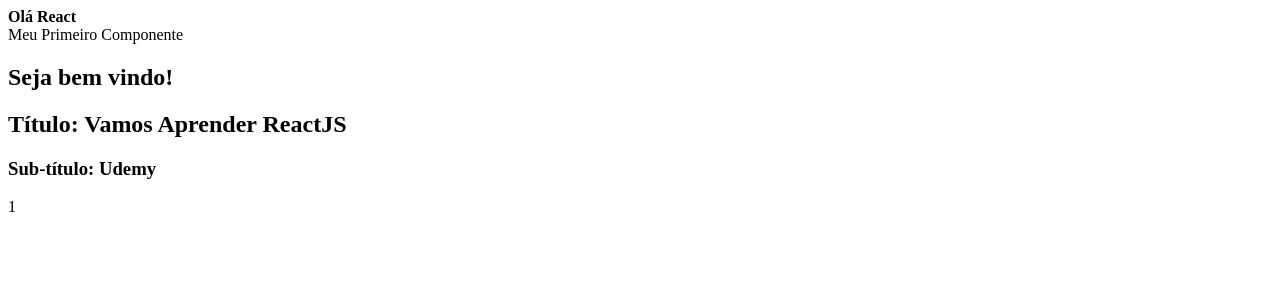
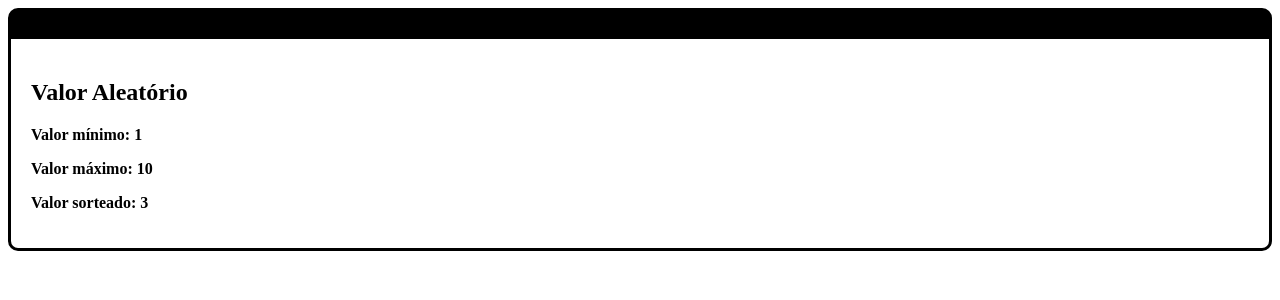
Before and after one commit to eddyajunior/udemy-react-redux-fundamentos, a React (Create React App) app: page / in a window 1280 px wide. Shown: the top 300 px of the page. Built offline with nearby package versions, Linux system fonts and the light colour scheme.

Commit message:
Video #25 - Componente Card 03

```diff
--- a/src/components/basics/NumeroAleatorio.jsx
+++ b/src/components/basics/NumeroAleatorio.jsx
@@ -1,11 +1,18 @@
 import React from 'react';
 
 const NumeroAleatorio = (props) => {
-    const result = Math.floor(Math.random() * (props.max - props.min + 1) + props.min);
+    // const min = props.min;
+    const { min, max } = props;
+    // const max = props.max;
+
+    const result = parseInt(Math.random() * (max - min) + min);
 
     return (
         <>
-            {result}
+        <h2>Valor Aleatório</h2>
+        <p><strong>Valor mínimo: {props.min}</strong></p>
+        <p><strong>Valor máximo: {props.max}</strong></p>
+        <p><strong>Valor sorteado: {result}</strong></p>
         </>
     );
 };
--- /dev/null
+++ b/src/components/layout/Card.css
@@ -0,0 +1,18 @@
+.Card {
+    background-color: red;
+    border: 3px solid red;
+    border-radius: 10px;
+    overflow: hidden;
+}
+
+.Card .Title {
+    padding: 5px 0px;
+    display: flex;
+    justify-content: center;
+}
+
+.Card .Content {
+    background-color: #fff;
+    color: #000;
+    padding: 20px;
+}
--- /dev/null
+++ b/src/components/layout/Card.jsx
@@ -0,0 +1,23 @@
+import React from 'react';
+
+import "./Card.css";
+
+const Card = (props) => {
+    const { titulo } = props;
+
+    const cardStyle = {
+        backgroundColor: props.color || '#f00',
+        borderColor: props.color || '#f00'
+    }
+
+    return (
+        <div className='Card' style={cardStyle}>
+            <div className='Title'>{titulo}</div>
+            <div className='Content'>
+                {props.children}
+            </div>
+        </div>
+    );
+};
+
+export default Card;
--- a/src/index.js
+++ b/src/index.js
@@ -1,24 +1,16 @@
 import React from 'react';
 import ReactDOM from "react-dom";
-import Primeiro from './components/basics/Primeiro';
-import ComParametro from './components/basics/ComParametro';
+import Card from './components/layout/Card';
+
 import NumeroAleatorio from './components/basics/NumeroAleatorio';
-
-// //import './index.css';
-// import Primeiro from './components/basic/Primeiro';
-// import ComParametro from './components/basics/ComParametro';
-
-//let tag = "Eu sou uma tag!";
-
 ReactDOM.render(
   <div>
-    <strong>Olá React</strong>
-    <Primeiro />
-    <ComParametro
-      titulo="Vamos Aprender ReactJS"
-      subtitulo="Udemy"
-    />
-    <NumeroAleatorio min="1" max="5" />
+    <Card
+      titulo="Desafio Aleatório"
+      color="#000"
+    >
+    <NumeroAleatorio min={1} max={10} />
+    </Card>
   </div>,
   document.getElementById('root')
   );
```
